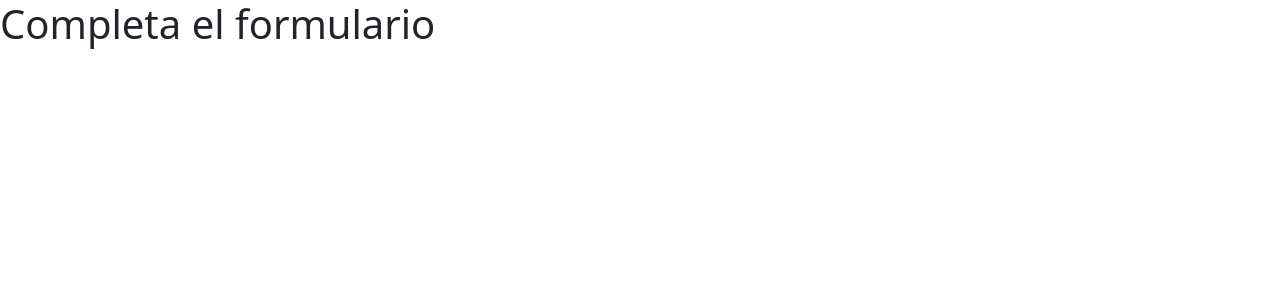
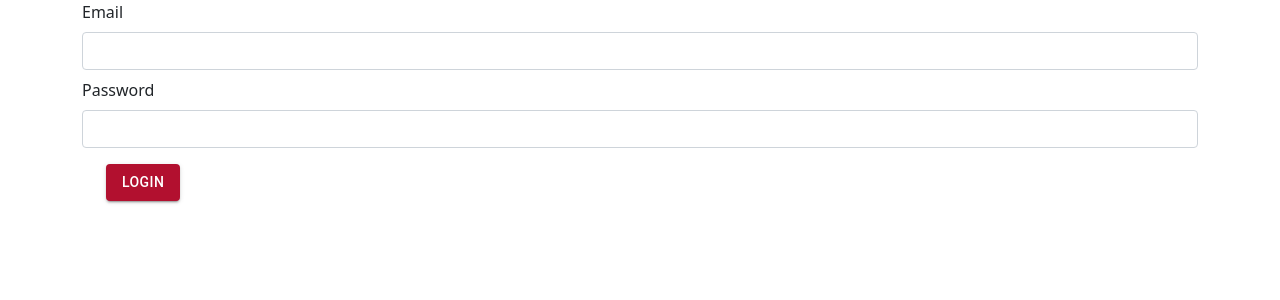
Before and after one commit to bano0224/Henry-PF, a React (Create React App) app in the folder client/: page /login in a window 1280 px wide. Shown: the top 300 px of the page. Built offline with nearby package versions, Linux system fonts and the light colour scheme; a web font is replaced by a local one.

Commit message:
ruta de login completa
ruta del back al front completa

```diff
--- a/client/package.json
+++ b/client/package.json
@@ -10,6 +10,7 @@
     "@testing-library/react": "^11.2.7",
     "@testing-library/user-event": "^12.8.3",
     "accounting": "^0.4.1",
+    "antd": "^4.16.13",
     "axios": "^0.21.1",
     "bootstrap": "^5.1.0",
     "fetch": "^1.1.0",
@@ -20,9 +21,11 @@
     "react-bootstrap": "^1.6.1",
     "react-dom": "^17.0.2",
     "react-google-login": "^5.2.2",
+    "react-hook-form": "^7.15.1",
     "react-redux": "^7.2.4",
     "react-router-dom": "^5.2.1",
     "react-scripts": "4.0.3",
+    "react-select": "^4.3.1",
     "redux": "^4.1.1",
     "redux-devtools-extension": "^2.13.9",
     "redux-thunk": "^2.3.0",
--- a/client/src/Components/Login/FacebookLogin.jsx
+++ b/client/src/Components/Login/FacebookLogin.jsx
@@ -1,4 +1,4 @@
-import React from "react";
+/* import React from "react";
 
 const FacebookLogin = ({ width = 24, height = 24, fill = "#000" }) => {
   return (
@@ -10,4 +10,4 @@ const FacebookLogin = ({ width = 24, height = 24, fill = "#000" }) => {
   );
 };
 
-export default FacebookLogin;
+export default FacebookLogin; */
--- a/client/src/Components/Login/Login.jsx
+++ b/client/src/Components/Login/Login.jsx
@@ -1,23 +1,67 @@
-import React from 'react';
+import React, { useState } from "react";
+import { Container, Button } from '@material-ui/core';
+import { useForm, Controller } from "react-hook-form";
+import { useDispatch } from 'react-redux';
+import { makeStyles } from '@material-ui/styles';
+import setLogin from '../../actions/setLogin'
 
 
-function Login() {
+const useStyles = makeStyles((theme) => ({
+  root: {
+    display: 'flex',
+  },
+  formWrapper: {
+      marginTop: theme.spacing(5),
+      marginBottom: theme.spacing(8)
+  },
+  input: {
+    width: '50%'
+  }
+}));
 
 
+export default function Login() {
 
-    return (
-    <div>
-      <h1>Completa el formulario</h1>
-     <form>
-         <div>
-             <label>
+  const dispatch = useDispatch();
+  const onSubmit = (data) => {
+    alert(JSON.stringify(data));
+  };
+  const [input, setInput] = useState({
+    email: '',
+    password: '',
+})
 
-             </label>
-         </div>
-
-      </form>
-    </div>
-  )
+function handleChange(e) {
+  setInput({
+    ...input,
+    [e.target.name]: e.target.value,
+  });
 }
 
-export default Login;
+function handleSubmmit (e) {
+  e.preventDefault();
+  dispatch(setLogin(input));
+}
+
+  return (
+    <div class='container'>
+
+      <form onSubmit={(e) => (handleSubmmit(e))}>
+                    <div class="mb-2">
+                        <label for="exampleFormControlInput1" class="form-label">Email</label>
+                        <input onChange={(e) => (handleChange(e))} required value={input.email} type="text" class="form-control" id="exampleFormControlInput1" name='email'/>
+                    </div>
+                    <div class="mb-3">
+                        <label for="exampleFormControlTextarea1" class="form-label">Password</label>
+                        <input onChange={(e) => (handleChange(e))} required value={input.password} name='password'  class="form-control" id="exampleFormControlTextarea1" rows="3"></input>
+                    </div>
+                    <Container>
+                        <Button variant="contained" color="secondary" type='submit'>
+                            Login
+                        </Button>
+                    </Container>
+                </form>
+    </div>
+
+  );
+}
--- a/client/src/Components/Login/LoginGoogle.jsx
+++ b/client/src/Components/Login/LoginGoogle.jsx
@@ -1,4 +1,4 @@
-import React from 'react';
+/* import React from 'react';
 import GoogleLogin from 'react-google-login';
 
 function LoginGoogle() {
@@ -22,4 +22,4 @@ function LoginGoogle() {
   )
 }
 
-export default LoginGoogle;
+export default LoginGoogle; */
--- /dev/null
+++ b/client/src/actions/setLogin.js
@@ -0,0 +1,16 @@
+import axios from 'axios';
+import { URL_SET_LOGIN } from '../utils/utils';
+
+export const SET_REVIEWS = 'SET_REVIEWS'
+
+export default function setLogin (payload) {
+    console.log('ESTE ES EL PAYLOAD', payload)
+    return async() => {
+        try {
+            const json = await axios.post('http://localhost:5000/user/login', payload)
+            return json, console.log('ESTE ES ELM JSON', json)
+        } catch(error) {
+            console.log('Falló el Login')
+        }
+    }
+};
--- a/client/src/utils/utils.js
+++ b/client/src/utils/utils.js
@@ -7,3 +7,4 @@ export const URL_CATEGORY_CREATE = 'http://localhost:5000/category/create';
 export const URL_CATEGORIES  = 'http://localhost:5000/category';
 export const URL_CREATE_VIEWERS = 'http://localhost:5000/viewers/create'
 export const URL_MODIFY_PRODUCT = 'http://localhost:5000/product/update'
+export const URL_SET_LOGIN = 'http://localhost:5000/user/login'
```
Also changed, not shown: client/src/components/Login/Login.css (added), 1 other file (tests, documents, lock files or other folders).
